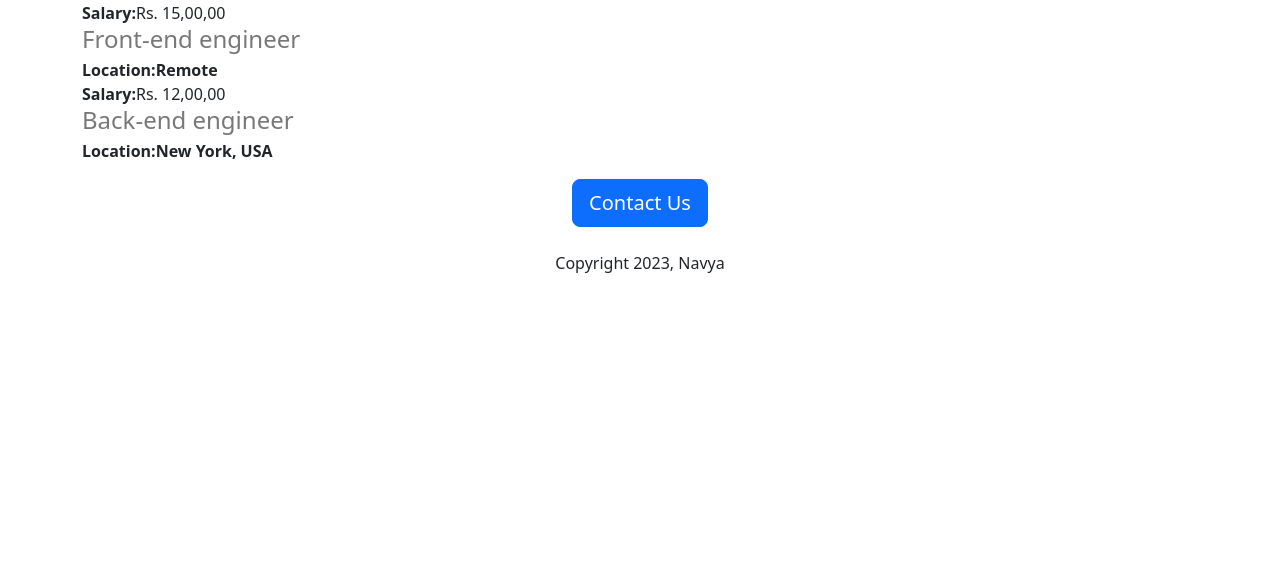
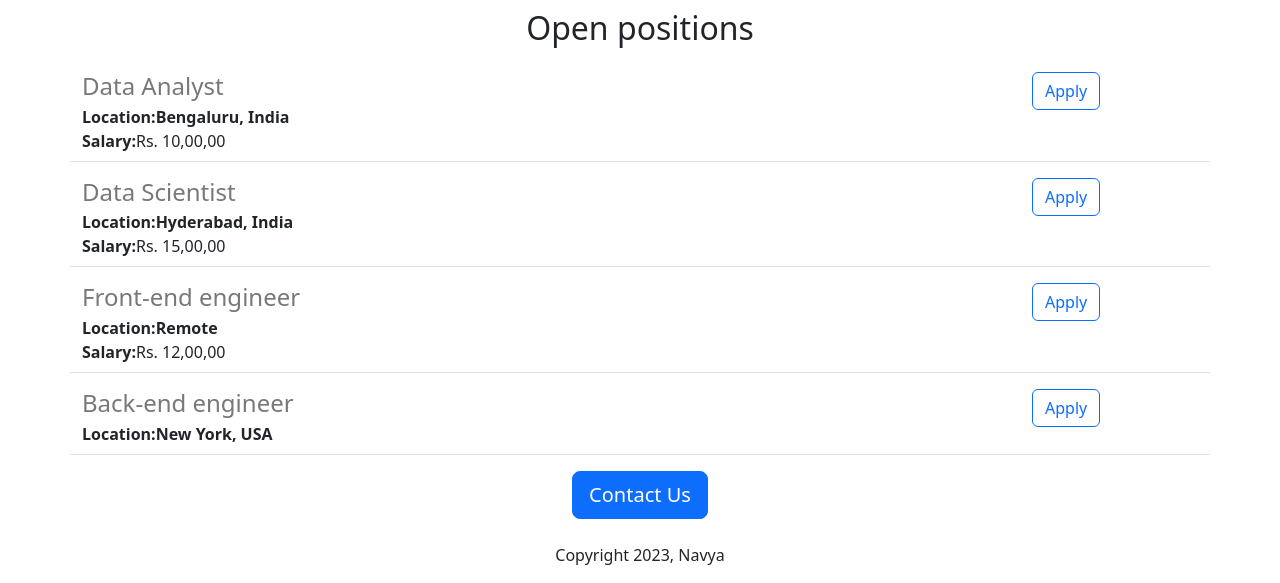
Before and after one commit to navyanutakki/career, a Flask app: page / in a window 1280 px wide. Shown: the part 901-1484 px from the top of the page. Before the commit the page ends 1174 px from the top, so only its background shows below. Run offline with Flask 2, Linux system fonts and the light colour scheme.

Commit message:
added apply button

```diff
--- a/templates/home.html
+++ b/templates/home.html
@@ -19,9 +19,16 @@
     <h1 class="text-center mt-2 mb-4">Jovian Careers</h1>
     <img class="img-fluid" id="banner" src="https://career.navyanutakki.repl.co/static/banner.jpg">
     <h2 class="text-center mt-2 mb-4">About Jovian</h2>
+  <div class="row">
+    <div class="col-md-6">
     <p class="lead">
       Lorem ipsum dolor sit amet, consectetur adipiscing elit, sed do eiusmod tempor incididunt ut labore et dolore magna aliqua. Ut enim ad minim veniam, quis nostrud exercitation ullamco laboris nisi ut aliquip ex ea commodo consequat. Duis aute irure dolor in reprehenderit in voluptate velit esse cillum dolore eu fugiat nulla pariatur. Excepteur sint occaecat cupidatat non proident, sunt in culpa qui officia deserunt mollit anim id est laborum.
     </p>
+    </div>
+    <div class="d-none d-md-block col-md-6" style="margin-bottom:16px">
+    <img src="https://career.navyanutakki.repl.co/static/people.jpg" style="height:320px;border-radius:4px;">
+    </div>
+  </div>
     <h2 class="text-center mt-2 mb-4">Open positions</h2>
     <div style="margin-bottom:16px;">
       {% for job in jobs %}
--- a/templates/jobitem.html
+++ b/templates/jobitem.html
@@ -1,4 +1,5 @@
-<div>
+<div class="border-bottom row" style="margin-bottom:16px; padding-bottom:8px">
+  <div class="col-10">
           <h4 style="color:rgb(120,120,120); margin-bottom:4px;">
             {{job['title']}}
           </h4>
@@ -8,4 +9,8 @@
           <div><b>Salary:</b>{{job['salary']}}
           </div>
           {% endif %}
-        </div>
+  </div>
+  <div class="col-2 padding-right:16px">
+<a href="https://google.com" type="button" class="btn btn-outline-primary float-right align-middle">Apply</a>
+  </div>
+ </div>
```
Also changed, not shown: 1 other file.
